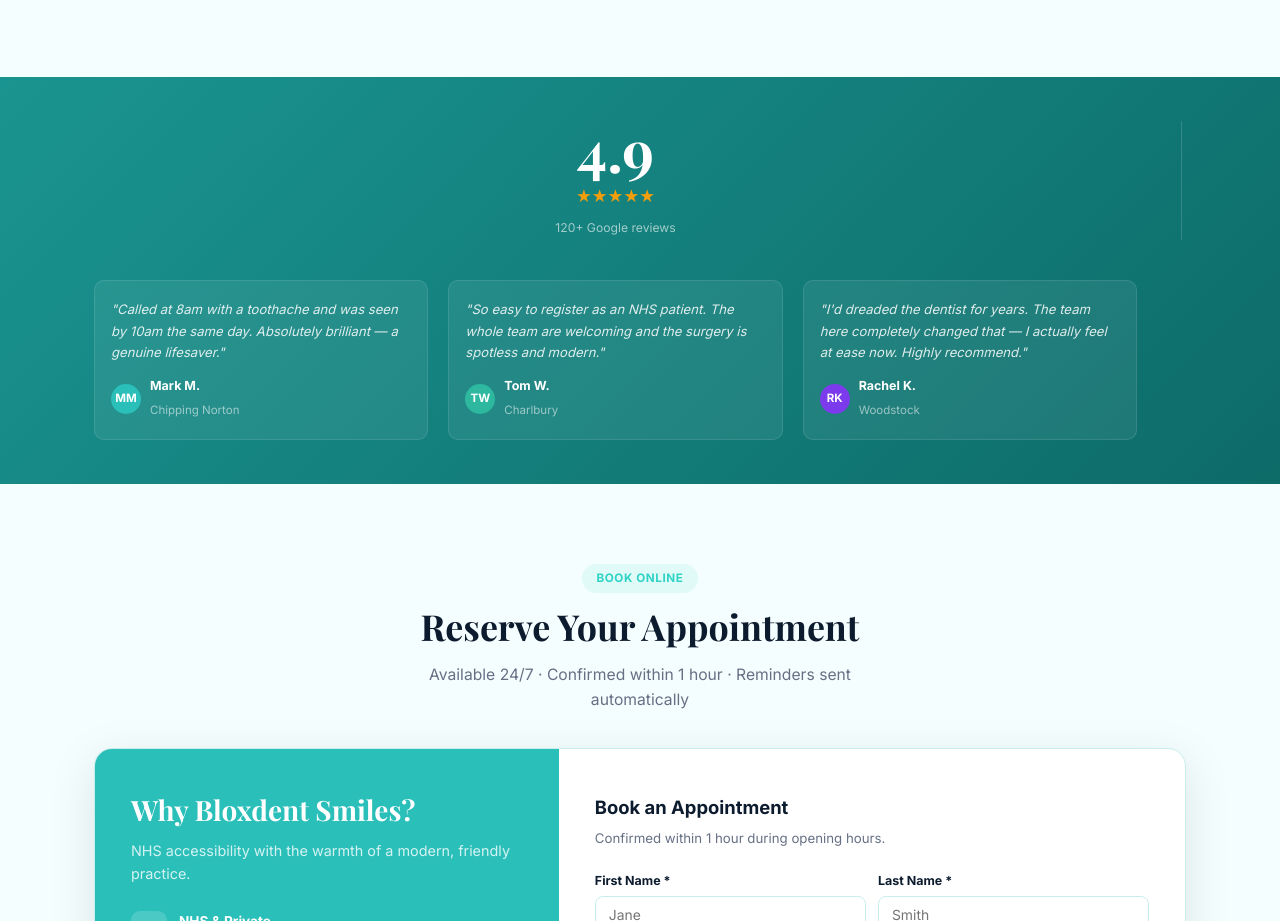
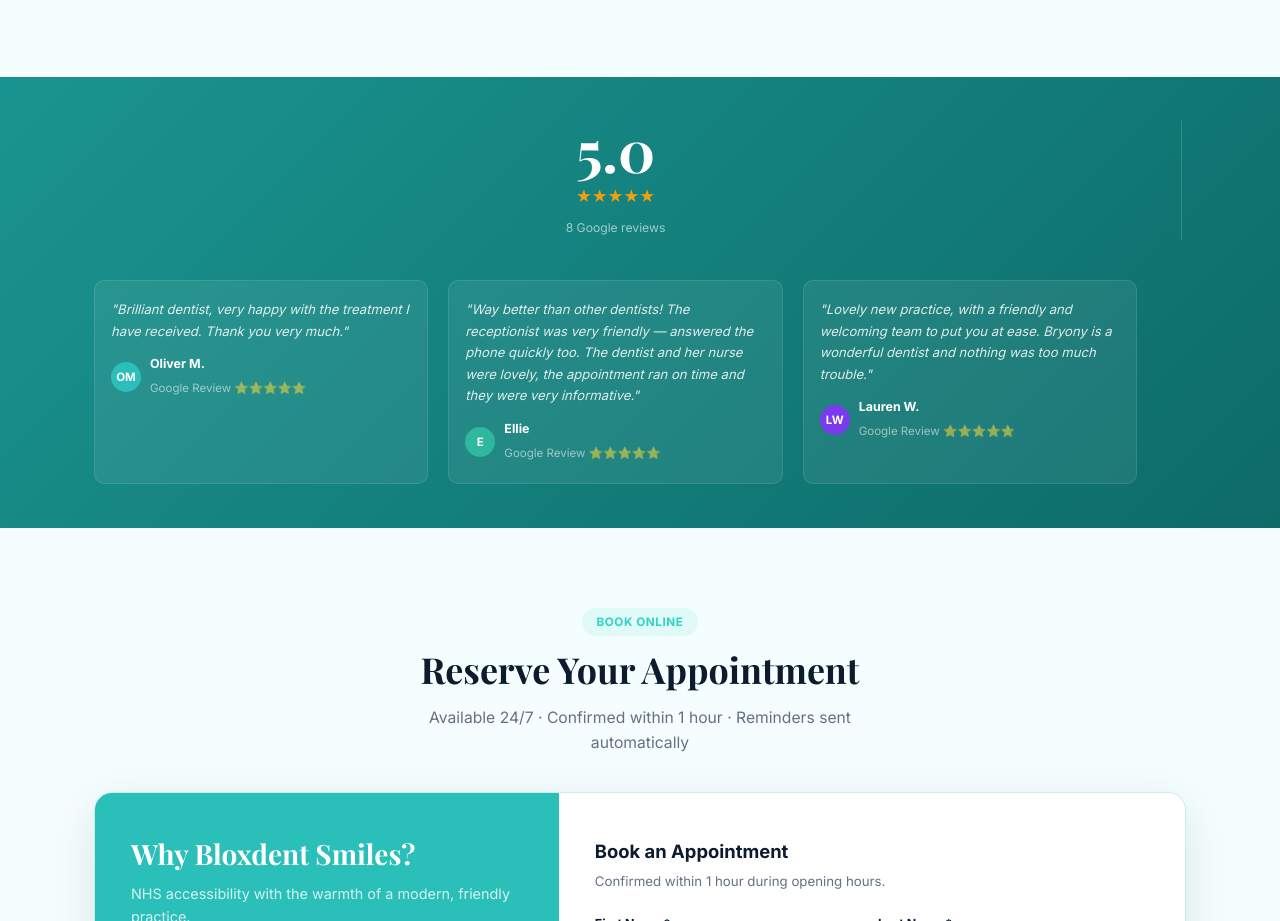
Before and after one commit to masseybrettgb-3173/bloxdent-proposal, a plain HTML site: page index.html in a window 1280 px wide. Shown: the part 1545-2466 px from the top of the page. Drawn offline with nearby package versions, Linux system fonts and the light colour scheme.

Commit message:
Update index.html

```diff
--- a/index.html
+++ b/index.html
@@ -520,23 +520,23 @@ img{display:block;max-width:100%;height:auto}
   <div class="wrap rev">
     <div class="proof-inner">
       <div class="proof-score">
-        <div class="big">4.9</div>
+        <div class="big">5.0</div>
         <div class="stars">★★★★★</div>
-        <small>120+ Google reviews</small>
+        <small>8 Google reviews</small>
       </div>
       <div class="proof-divider"></div>
       <div class="proof-quotes">
         <div class="pq">
-          <p>"Called at 8am with a toothache and was seen by 10am the same day. Absolutely brilliant — a genuine lifesaver."</p>
-          <div class="pq-meta"><div class="pq-av" style="background:#2BBFBA">MM</div><div><strong>Mark M.</strong><span>Chipping Norton</span></div></div>
+          <p>"Brilliant dentist, very happy with the treatment I have received. Thank you very much."</p>
+          <div class="pq-meta"><div class="pq-av" style="background:#2BBFBA">OM</div><div><strong>Oliver M.</strong><span>Google Review ⭐⭐⭐⭐⭐</span></div></div>
         </div>
         <div class="pq">
-          <p>"So easy to register as an NHS patient. The whole team are welcoming and the surgery is spotless and modern."</p>
-          <div class="pq-meta"><div class="pq-av" style="background:#2EB8A0">TW</div><div><strong>Tom W.</strong><span>Charlbury</span></div></div>
+          <p>"Way better than other dentists! The receptionist was very friendly — answered the phone quickly too. The dentist and her nurse were lovely, the appointment ran on time and they were very informative."</p>
+          <div class="pq-meta"><div class="pq-av" style="background:#2EB8A0">E</div><div><strong>Ellie</strong><span>Google Review ⭐⭐⭐⭐⭐</span></div></div>
         </div>
         <div class="pq">
-          <p>"I'd dreaded the dentist for years. The team here completely changed that — I actually feel at ease now. Highly recommend."</p>
-          <div class="pq-meta"><div class="pq-av" style="background:#7C3AED">RK</div><div><strong>Rachel K.</strong><span>Woodstock</span></div></div>
+          <p>"Lovely new practice, with a friendly and welcoming team to put you at ease. Bryony is a wonderful dentist and nothing was too much trouble."</p>
+          <div class="pq-meta"><div class="pq-av" style="background:#7C3AED">LW</div><div><strong>Lauren W.</strong><span>Google Review ⭐⭐⭐⭐⭐</span></div></div>
         </div>
       </div>
     </div>
```
